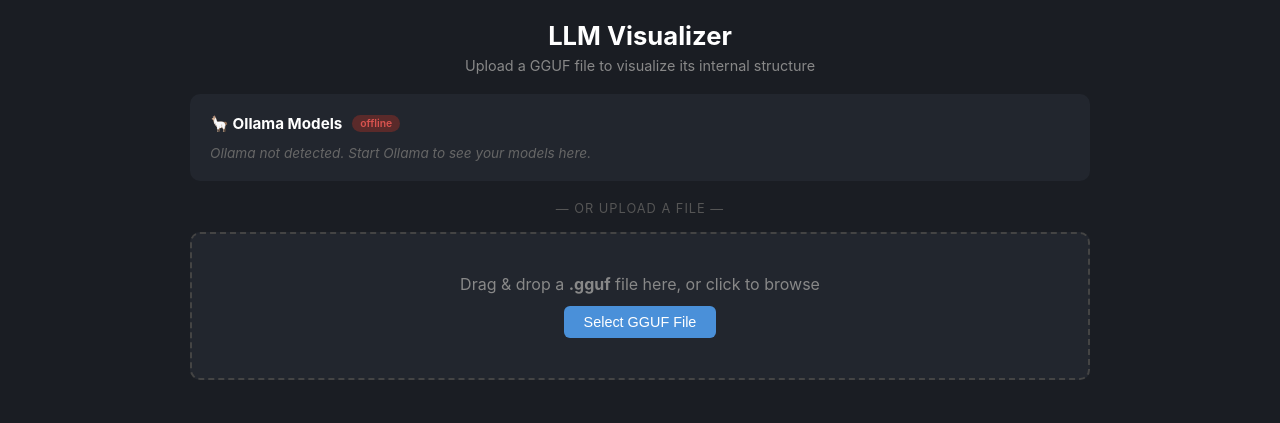
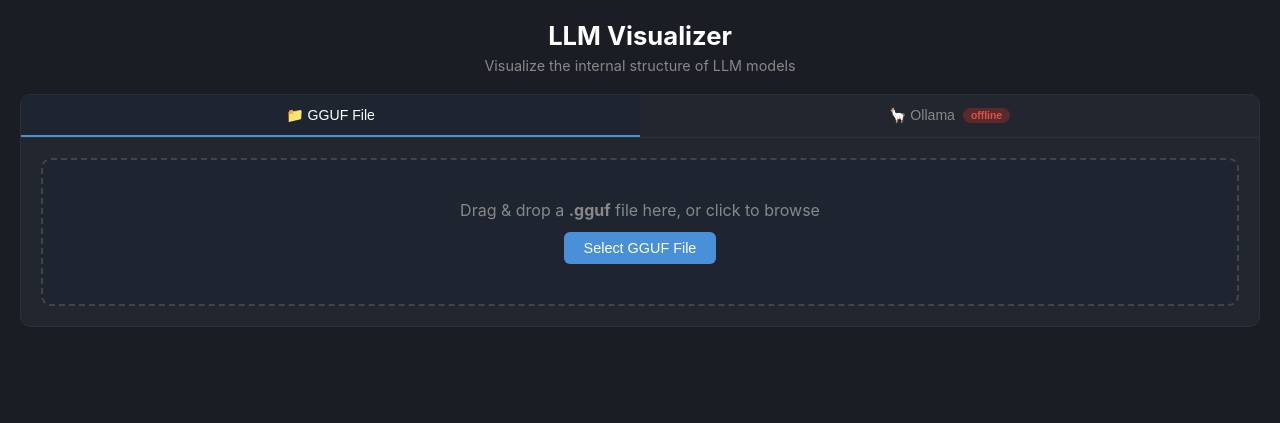
Before and after one commit to yaob/llm-vis, a website: page index.html in a window 1280 px wide. Drawn offline with Linux system fonts and the light colour scheme; no server answers.

Commit message:
Merge GGUF upload and Ollama picker into single tabbed source panel

```diff
--- a/index.html
+++ b/index.html
@@ -7,10 +7,17 @@
     <style>
         * { box-sizing: border-box; margin: 0; padding: 0; }
         body { font-family: -apple-system, BlinkMacSystemFont, 'Segoe UI', Roboto, sans-serif; background: #1a1d23; color: #e0e0e0; padding: 20px; }
-        .container { max-width: 900px; margin: 0 auto; }
+        .container { max-width: 1350px; margin: 0 auto; }
         h1 { text-align: center; font-size: 1.6rem; margin-bottom: 6px; color: #fff; }
         .subtitle { text-align: center; color: #888; font-size: 0.9rem; margin-bottom: 20px; }
-        .upload-area { border: 2px dashed #444; border-radius: 10px; padding: 40px; text-align: center; background: #22262e; cursor: pointer; transition: border-color 0.2s, background 0.2s; margin-bottom: 20px; }
+        /* Source picker (tabbed: GGUF / Ollama) */
+        .source-picker { background: #22262e; border: 1px solid #2a2f3a; border-radius: 10px; margin-bottom: 20px; overflow: hidden; }
+        .source-tabs { display: flex; border-bottom: 1px solid #2a2f3a; }
+        .source-tab { flex: 1; padding: 12px 16px; background: none; border: none; border-bottom: 2px solid transparent; color: #888; cursor: pointer; font-size: 0.88rem; display: flex; align-items: center; justify-content: center; gap: 8px; transition: background 0.15s, color 0.15s; }
+        .source-tab:hover { background: #262b35; color: #ccc; }
+        .source-tab.active { background: #1e2530; color: #fff; border-bottom-color: #4a90d9; }
+        .source-tab-panel { padding: 20px; }
+        .upload-area { border: 2px dashed #444; border-radius: 10px; padding: 40px; text-align: center; background: #1e2530; cursor: pointer; transition: border-color 0.2s, background 0.2s; }
         .upload-area:hover, .upload-area.drag-over { border-color: #4a90d9; background: #262b35; }
         .upload-area p { color: #888; margin-bottom: 12px; }
         .upload-area button { padding: 8px 20px; background: #4a90d9; color: #fff; border: none; border-radius: 6px; cursor: pointer; font-size: 0.9rem; }
@@ -168,24 +175,25 @@
 <body>
     <div class="container">
         <h1>LLM Visualizer</h1>
-        <p class="subtitle">Upload a GGUF file to visualize its internal structure</p>
+        <p class="subtitle">Visualize the internal structure of LLM models</p>
 
-        <div class="ollama-section" id="ollamaSection">
-            <div class="ollama-header">
-                <h3>🦙 Ollama Models</h3>
-                <span class="ollama-badge" id="ollamaBadge">checking…</span>
+        <div class="source-picker">
+            <div class="source-tabs">
+                <button class="source-tab active" id="tabBtnGguf">📁 GGUF File</button>
+                <button class="source-tab" id="tabBtnOllama">🦙 Ollama <span class="ollama-badge" id="ollamaBadge">checking…</span></button>
             </div>
-            <div class="ollama-models" id="ollamaModels">
-                <span class="ollama-empty">Detecting Ollama…</span>
+            <div class="source-tab-panel" id="tabGguf">
+                <div class="upload-area" id="dropArea">
+                    <p>Drag & drop a <strong>.gguf</strong> file here, or click to browse</p>
+                    <input type="file" id="fileInput" style="display:none" accept=".gguf">
+                    <button id="browseBtn">Select GGUF File</button>
+                </div>
             </div>
-        </div>
-
-        <div class="divider">— or upload a file —</div>
-
-        <div class="upload-area" id="dropArea">
-            <p>Drag & drop a <strong>.gguf</strong> file here, or click to browse</p>
-            <input type="file" id="fileInput" style="display:none" accept=".gguf">
-            <button id="browseBtn">Select GGUF File</button>
+            <div class="source-tab-panel hidden" id="tabOllama">
+                <div class="ollama-models" id="ollamaModels">
+                    <span class="ollama-empty">Detecting Ollama…</span>
+                </div>
+            </div>
         </div>
 
         <div id="status"></div>
@@ -205,6 +213,22 @@
         const viz = document.getElementById('visualization');
         const ollamaBadge = document.getElementById('ollamaBadge');
         const ollamaModelsEl = document.getElementById('ollamaModels');
+
+        // --- Source picker tabs ---
+        const tabBtnGguf = document.getElementById('tabBtnGguf');
+        const tabBtnOllama = document.getElementById('tabBtnOllama');
+        const tabGguf = document.getElementById('tabGguf');
+        const tabOllama = document.getElementById('tabOllama');
+
+        function switchTab(tab) {
+            const isGguf = tab === 'gguf';
+            tabBtnGguf.classList.toggle('active', isGguf);
+            tabBtnOllama.classList.toggle('active', !isGguf);
+            tabGguf.classList.toggle('hidden', !isGguf);
+            tabOllama.classList.toggle('hidden', isGguf);
+        }
+        tabBtnGguf.addEventListener('click', () => switchTab('gguf'));
+        tabBtnOllama.addEventListener('click', () => switchTab('ollama'));
 
         const ollama = new OllamaClient();
         const appState = {
```
